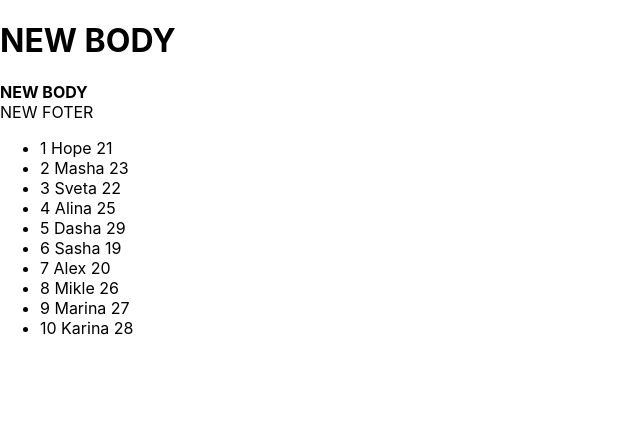
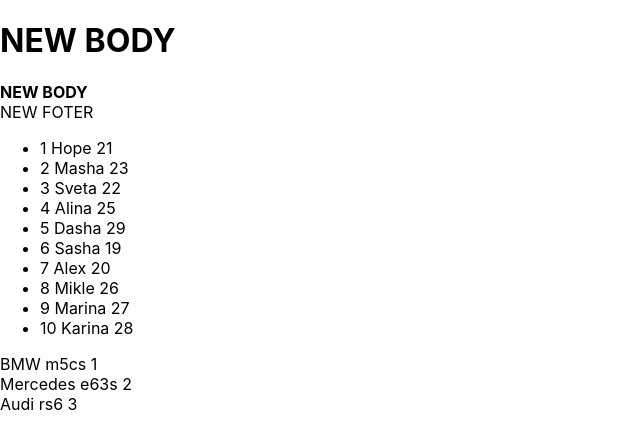
Before and after one commit to sasha2234562/my, a React (Create React App) app: page / in a window 1280 px wide. Shown: the top 448 px of the page, without its empty margins (0-640 px from the left). Built offline with nearby package versions, Linux system fonts and the light colour scheme.

Commit message:
Add Post and Test and User  c new students

```diff
--- a/src/App.tsx
+++ b/src/App.tsx
@@ -5,24 +5,18 @@ import {Body} from "./site/Body";
 import {Foter} from "./site/Foter";
 import {NewComponents} from "./students/NewComponents";
 import {Students} from "./students/students";
+import {TopCars} from "./Cars/topCars";
+import {topCars} from "./Cars/Cars";
 
 function App() {
     return (
-        // <div className="App">
-        //
-        //     <h1>My name is Sasha</h1>
-        //     <Test/>
-        //     <Post/>
-        //     <User/>
         <div>
             <Header title={'NEW BODY'}/>
             <Body titleForBody={'NEW BODY'}/>
             <Foter titleForFoter={'NEW FOTER'}/>
             <NewComponents students={Students}/>
+            <TopCars cars={topCars}/>
         </div>
-        // <Header/>
-        // <Body/>
-        // </div>
     );
 }
 
--- /dev/null
+++ b/src/Cars/Cars.tsx
@@ -0,0 +1,5 @@
+export const topCars = [
+    {manufacturer: 'BMW', model: 'm5cs', id:1},
+    {manufacturer: 'Mercedes', model: 'e63s', id: 2},
+    {manufacturer: 'Audi', model: 'rs6', id: 3}
+]
--- /dev/null
+++ b/src/Cars/topCars.tsx
@@ -0,0 +1,31 @@
+import {topCars} from "./Cars";
+
+type TopCarsType = {
+    cars: Array<CarsType>
+}
+type CarsType = {
+    manufacturer: string
+    model: string
+    id: number
+}
+
+export const TopCars = (props: TopCarsType) => {
+    return (
+        <div>
+            {props.cars.map((item, index) => {
+                // debugger
+                return (
+                    <div key={index}><span>{item.manufacturer}</span> <span>{item.model}</span> <span>{item.id}</span> </div>
+                        //
+                        // <tr key={item.id}>
+                            // {/*<tr>*/}
+                            // <td>{item.manufacturer}</td>
+                            // <td>{item.model}</td>
+                            // <td>{item.id}</td>
+                            // {/*</tr>*/}
+                            // </tr>
+                        )
+                        })}
+                    </div>
+                )
+            }
```
